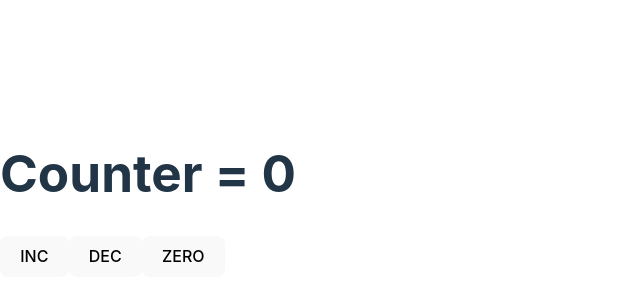
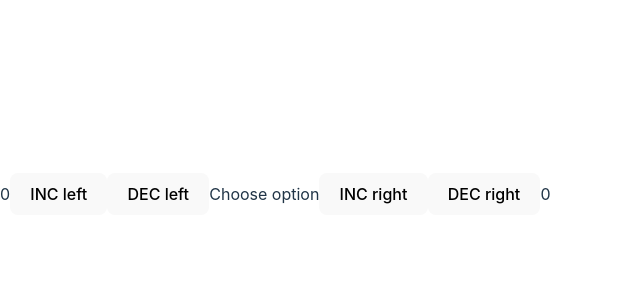
Before and after one commit to Tanmay-say/fullstackopen-submissions, a React (Vite) app in the folder part1/pract-rv/: page / in a window 1280 px wide. Shown: the part 206-506 px from the top of the page, without its empty margins (0-640 px from the left). Built offline with nearby package versions, Linux system fonts and the light colour scheme.

Commit message:
Complex State

```diff
--- a/part1/pract-rv/src/App.jsx
+++ b/part1/pract-rv/src/App.jsx
@@ -1,55 +1,62 @@
-import { useState } from 'react';
+import { useState } from "react";
 
 const App = () => {
-  const [counter, setCounter] = useState(0);
-  console.log('rendering with counter value', counter)
+  const [clicks, setClicks] = useState({
+    left: 0,
+    right: 0
+  });
 
-  const inc = () => {
-    console.log('increasing, value before', counter)
-    if (counter !== 10) {
-      setCounter(counter + 1);
-    } else {
-      alert("Counter reached 10, resetting to 0");
-      setCounter(0);
+  console.log('rendering with clicks value', clicks);
+
+  const handleLeftClick = (operation) => {
+    if (operation === "inc") {
+      const newClick = {
+        left: clicks.left + 1,
+        right: clicks.right
+      };
+      setClicks(newClick);
+      console.log('increasing, left value before', clicks);
+    } else if (operation === "dec") {
+      const newClick = {
+        left: clicks.left - 1,
+        right: clicks.right
+      };
+      setClicks(newClick);
+      console.log('decreasing, left value before', clicks);
     }
   };
 
-  const dec = () => {
-    console.log('decreasing, value before', counter)
-    if (counter > -10) {
-      setCounter(counter - 1);
-    } else {
-      alert("Counter reached -10, resetting to 0");
-      setCounter(0);
+  const handleRightClick = (operation) => {
+    if (operation === "inc") {
+      const newClick = {
+        left: clicks.left,
+        right: clicks.right + 1
+      };
+      setClicks(newClick);
+      console.log('increasing, right value before', clicks);
+    } else if (operation === "dec") {
+      const newClick = {
+        left: clicks.left,
+        right: clicks.right - 1
+      };
+      setClicks(newClick);
+      console.log('decreasing, right value before', clicks);
     }
   };
 
-  const zero = () => {
-    console.log('resetting to zero, value before', counter)
-    setCounter(0);
-  };
   return (
     <div>
-      <Display counter={counter}/>
-      <Button onClick={inc}  text={'INC'}/>
-      <Button onClick={dec} text={'DEC'}/>
-      <Button onClick={zero} text={'ZERO'}/>
+    <p>
+      {clicks.left}
+      <button onClick={() => handleLeftClick("inc")}>INC left</button>
+      <button onClick={() => handleLeftClick("dec")}>DEC left</button>
+      Choose option
+      <button onClick={() => handleRightClick("inc")}>INC right</button>
+      <button onClick={() => handleRightClick("dec")}>DEC right</button>
+      {clicks.right}
+      </p>
     </div>
   );
 };
 
-const Button = ({onClick, text}) => {
-  return (
-    <button onClick={onClick}>
-      {text}
-    </button>
-  );
-};
-const Display = ({counter}) => {
-  return( <div>
-    <h1>
-    Counter = {counter}
-    </h1>
-    </div>);
-}
 export default App;
```
Also changed, not shown: part1/pract-rv/src/App_part1c.jsx (added, +55 -0 lines).
